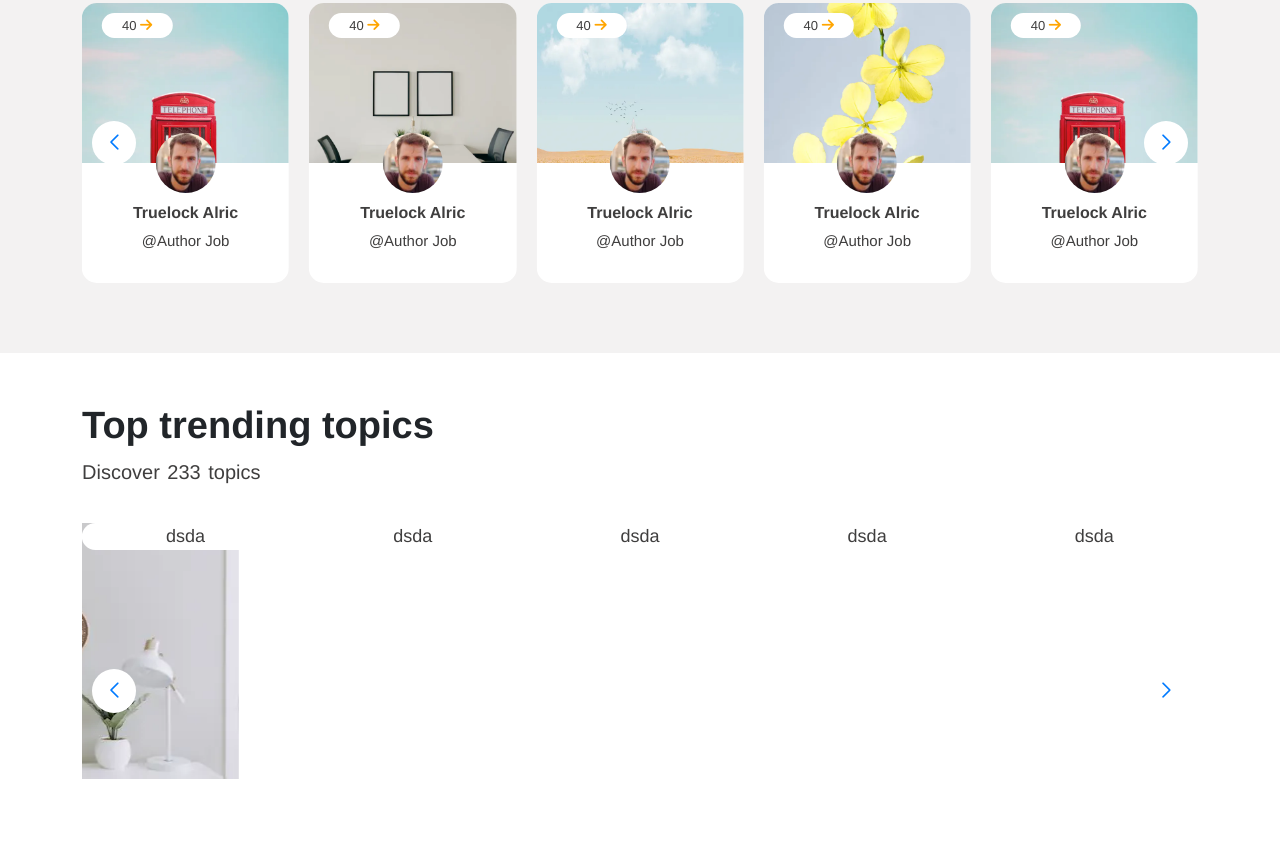
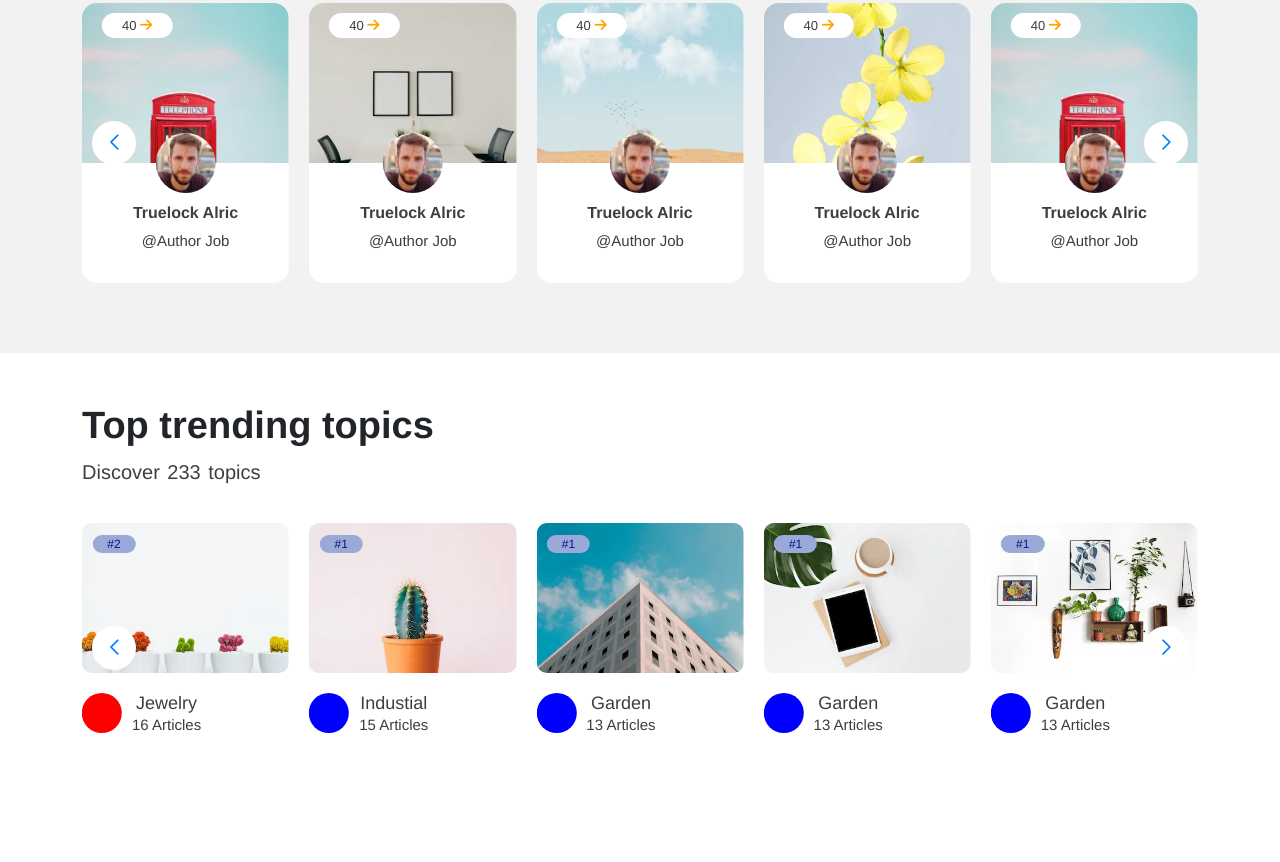
Before and after one commit to zayedamin-cnits/practice-Editor-pick, a plain HTML site: page index.html in a window 1280 px wide. Shown: the part 958-1820 px from the top of the page. Drawn offline with nearby package versions, Linux system fonts and the light colour scheme.

Commit message:
12th commit

```diff
--- a/assets/css/style.css
+++ b/assets/css/style.css
@@ -865,36 +865,58 @@ font-weight: var(---font-heading-weight);
   background: var(--white);
   width: 100%;
   height: 100%;
-  border-radius: 10px !important;
+  border-radius: 20px !important;
   transition: 0.5s ease;
 }
-.trending-topics-img{
+
+.trending-topics-garden-img{
+  position: relative;
+}
+.trending-topics-garden-img img {
   width: 100%;
-
-}
-.trending-topics-img img {
-  width: 100%;
+  height: 150px;
   border-radius: 10px;
   object-fit: cover;
 }
-.trending-topics-text{
+.trending-topics-garden-img span{
+  position: absolute;
+  top: 8%;
+  left: 5%;
+  padding: 0px 15px;
+  background-color: rgb(153, 169, 216);
+  font-size: 12px;
+  color: rgb(17, 17, 129);
+  border-radius: 10px;
+}
+.trending-topics-garden-text{
   display: flex;
-  /* background-color: antiquewhite; */
   padding: 20px 0px;
 }
-.trending-topics-color{
+.trending-topics-garden-color{
   width: 40px ;
   height: 40px;
   background-color: blue;
   border-radius: 50%;
 }
-.trending-topics-text-artist{
+.trending-topics-jewelry-color{
+  width: 40px ;
+  height: 40px;
+  background-color: red;
+  border-radius: 50%;
+}
+.trending-topics-industial-color{
+  width: 40px;
+  height: 40px;
+  background-color: blue;
+  border-radius: 50%;
+}
+.trending-topics-text-gar{
   margin-left: 10px;
 }
-.trending-topics-text-artist h4{
+.trending-topics-text-gar h4{
   font-size: 18px;
 }
-.trending-topics-text-artist p{
+.trending-topics-text-gar p{
   font-size: 15px;
   margin-top: -8px;
 }
--- a/index.html
+++ b/index.html
@@ -451,6 +451,7 @@
                                 <div class="trending-topics-garden">
                                     <div class="trending-topics-garden-img">
                                         <img src="./assets/image/tranding-01.webp" alt="">
+                                        <span>#1</span>
                                     </div>
                                     <div class="trending-topics-garden-text">
                                         <div class="trending-topics-garden-color"></div>
@@ -464,38 +465,122 @@
                         </div>
                         <div class="swiper-slide">
                             <a href="#">
-                                <div class="trending-topics">dsda</div>
+                                <div class="trending-topics-garden">
+                                    <div class="trending-topics-garden-img">
+                                        <img src="./assets/image/trending-02.webp" alt="">
+                                        <span>#2</span>
+                                    </div>
+                                    <div class="trending-topics-garden-text">
+                                        <div class="trending-topics-jewelry-color"></div>
+                                        <div class="trending-topics-text-gar">
+                                        <h4>Jewelry</h4>
+                                            <p>16 Articles</p>
+                                        </div>
+                                    </div>
+                                </div>
                             </a>
                         </div>
 
                         <div class="swiper-slide">
                             <a href="#">
-                                <div class="trending-topics">dsda</div>
+                                <div class="trending-topics-garden">
+                                    <div class="trending-topics-garden-img">
+                                        <img src="./assets/image/trending-03.webp" alt="">
+                                        <span>#1</span>
+                                    </div>
+                                    <div class="trending-topics-garden-text">
+                                        <div class="trending-topics-industial-color"></div>
+                                        <div class="trending-topics-text-gar">
+                                        <h4>Industial</h4>
+                                            <p>15 Articles</p>
+                                        </div>
+                                    </div>
+                                </div>
                             </a>
                         </div>
                         <div class="swiper-slide">
                             <a href="#">
-                                <div class="trending-topics">dsda</div>
+                                <div class="trending-topics-garden">
+                                    <div class="trending-topics-garden-img">
+                                        <img src="./assets/image/trending-04.webp" alt="">
+                                        <span>#1</span>
+                                    </div>
+                                    <div class="trending-topics-garden-text">
+                                        <div class="trending-topics-garden-color"></div>
+                                        <div class="trending-topics-text-gar">
+                                        <h4>Garden</h4>
+                                            <p>13 Articles</p>
+                                        </div>
+                                    </div>
+                                </div>
                             </a>
                         </div>
                         <div class="swiper-slide">
                             <a href="#">
-                                <div class="trending-topics">dsda</div>
+                                <div class="trending-topics-garden">
+                                    <div class="trending-topics-garden-img">
+                                        <img src="./assets/image/trending-05.webp" alt="">
+                                        <span>#1</span>
+                                    </div>
+                                    <div class="trending-topics-garden-text">
+                                        <div class="trending-topics-garden-color"></div>
+                                        <div class="trending-topics-text-gar">
+                                        <h4>Garden</h4>
+                                            <p>13 Articles</p>
+                                        </div>
+                                    </div>
+                                </div>
                             </a>
                         </div>
                         <div class="swiper-slide">
                             <a href="#">
-                                <div class="trending-topics">dsda</div>
+                                <div class="trending-topics-garden">
+                                    <div class="trending-topics-garden-img">
+                                        <img src="./assets/image/trending-06.webp" alt="">
+                                        <span>#1</span>
+                                    </div>
+                                    <div class="trending-topics-garden-text">
+                                        <div class="trending-topics-garden-color"></div>
+                                        <div class="trending-topics-text-gar">
+                                        <h4>Garden</h4>
+                                            <p>13 Articles</p>
+                                        </div>
+                                    </div>
+                                </div>
                             </a>
                         </div>
                         <div class="swiper-slide">
                             <a href="#">
-                                <div class="trending-topics">dsda</div>
+                                <div class="trending-topics-garden">
+                                    <div class="trending-topics-garden-img">
+                                        <img src="./assets/image/trending-07.webp" alt="">
+                                        <span>#1</span>
+                                    </div>
+                                    <div class="trending-topics-garden-text">
+                                        <div class="trending-topics-garden-color"></div>
+                                        <div class="trending-topics-text-gar">
+                                        <h4>Garden</h4>
+                                            <p>13 Articles</p>
+                                        </div>
+                                    </div>
+                                </div>
                             </a>
                         </div>
                         <div class="swiper-slide">
                             <a href="#">
-                                <div class="trending-topics">dsda</div>
+                                <div class="trending-topics-garden">
+                                    <div class="trending-topics-garden-img">
+                                        <img src="./assets/image/trending-08.webp" alt="">
+                                        <span>#1</span>
+                                    </div>
+                                    <div class="trending-topics-garden-text">
+                                        <div class="trending-topics-garden-color"></div>
+                                        <div class="trending-topics-text-gar">
+                                        <h4>Garden</h4>
+                                            <p>13 Articles</p>
+                                        </div>
+                                    </div>
+                                </div>
                             </a>
                         </div>
                     </div>
```
